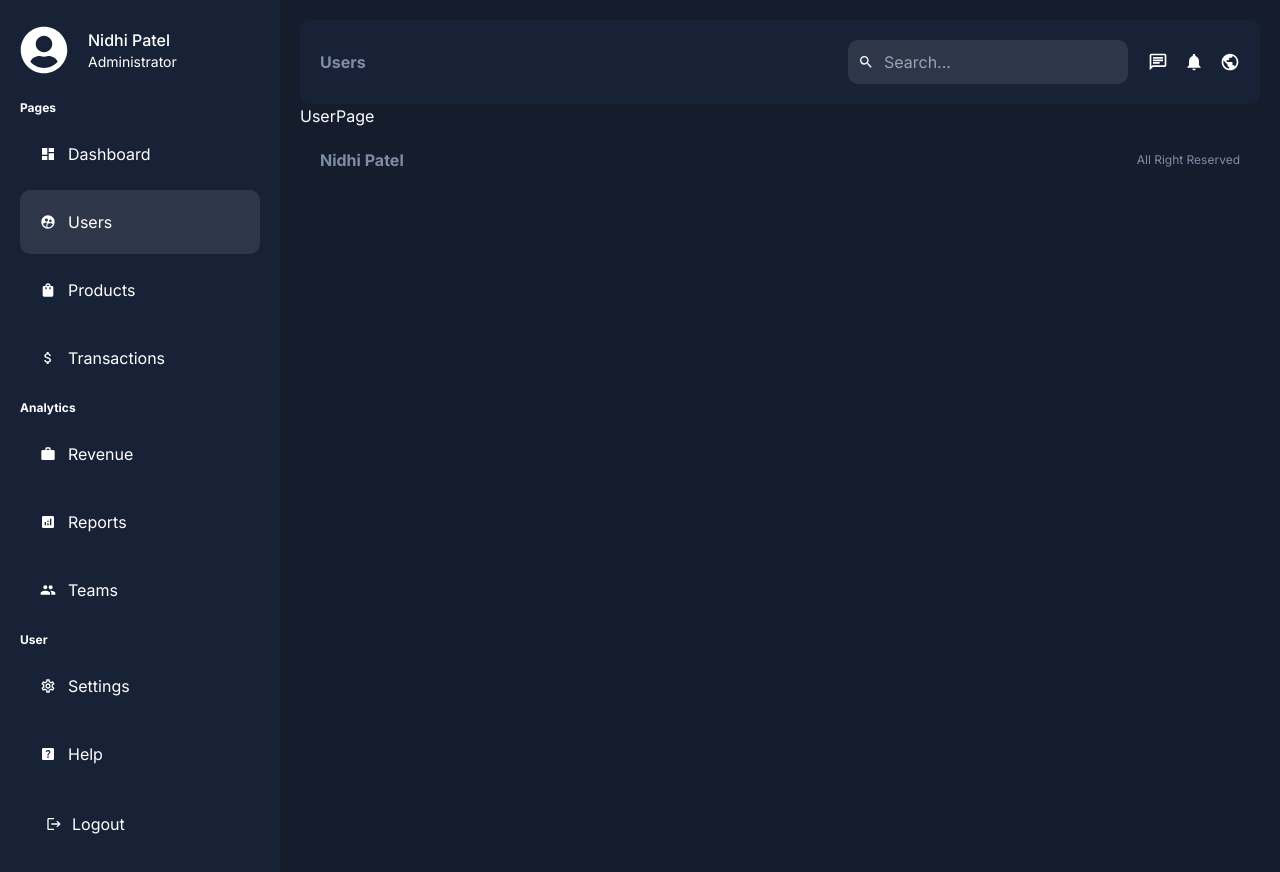
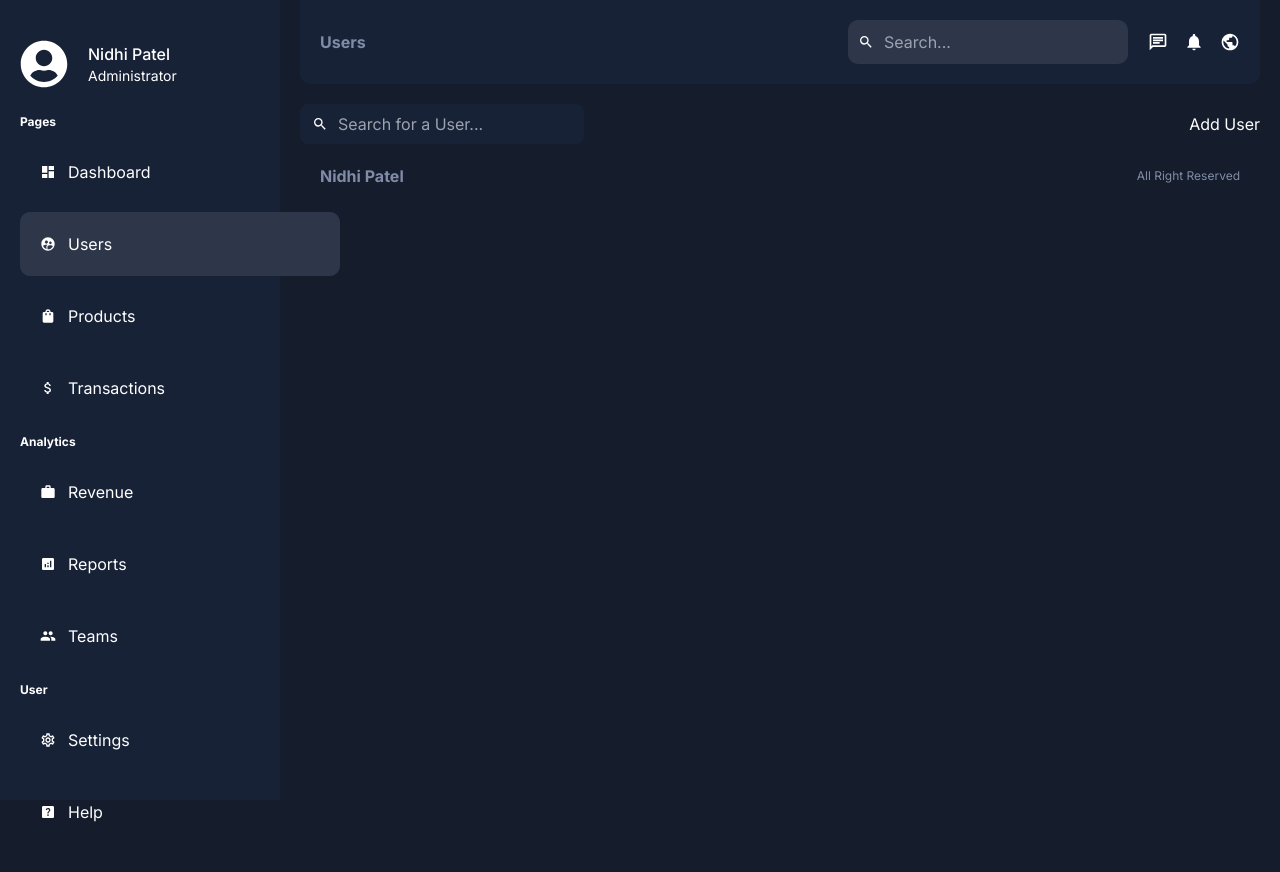
Before and after one commit to nidhip5/admin-dashboard, a Next.js app: page /dashboard/users in a window 1280 px wide. Shown: the top 872 px of the page. After the commit the page ends 800 px from the top, so only its background shows below. Built offline with nearby package versions, Linux system fonts and the light colour scheme.

Commit message:
sidebar and navbar position fixed and user page layout design started

```diff
--- a/app/dashboard/layout.js
+++ b/app/dashboard/layout.js
@@ -5,11 +5,11 @@ import Footer from "../ui/dashboard/footer/footer";
 
 const layout = ({ children }) => {
   return (
-    <div className="flex">
+    <div className="flex h-screen">
       <div className="flex-1 bg-admin-soft-color p-5">
         <Sidebar />
       </div>
-      <div className="p-5" style={{ flex: 4 }}>
+      <div className="mx-5" style={{ flex: 4 }}>
         <Navbar />
         {children}
         <Footer />
--- a/app/dashboard/users/page.js
+++ b/app/dashboard/users/page.js
@@ -1,7 +1,19 @@
+import Link from "next/link";
 import React from "react";
+import Search from "../../ui/dashboard/search/page";
 
 const UserPage = () => {
-  return <div>UserPage</div>;
+  return (
+    <div>
+      <div className="flex items-center justify-between mt-5">
+        <Search placeholder="Search for a User..." />
+        <Link href="/dashboard/users/add">
+          <button>Add User</button>
+        </Link>
+      </div>
+      <table></table>
+    </div>
+  );
 };
 
 export default UserPage;
--- a/app/ui/dashboard/navbar/navbar.js
+++ b/app/ui/dashboard/navbar/navbar.js
@@ -11,7 +11,7 @@ import {
 const Navbar = () => {
   const pathname = usePathname();
   return (
-    <div className="p-5 rounded-[10px] bg-admin-soft-color flex items-center justify-between">
+    <div className="p-5 rounded-b-[10px] bg-admin-soft-color flex items-center justify-between sticky top-0">
       <div className="text-[#7f8ca7] font-bold capitalize">
         {pathname.split("/").pop()}
       </div>
--- /dev/null
+++ b/app/ui/dashboard/search/page.js
@@ -0,0 +1,20 @@
+import React from "react";
+import { MdSearch } from "react-icons/md";
+
+const Search = ({ placeholder }) => {
+  return (
+    <div>
+      <div className="flex items-center justify-start">
+        <div className="gap-2.5 bg-admin-soft-color px-3 py-2 flex items-center rounded-lg">
+          <MdSearch />
+          <input
+            placeholder={placeholder}
+            className="bg-transparent border-none text-admin-color"
+          />
+        </div>
+      </div>
+    </div>
+  );
+};
+
+export default Search;
--- a/app/ui/dashboard/sidebar/menuLink/menuLink.js
+++ b/app/ui/dashboard/sidebar/menuLink/menuLink.js
@@ -8,7 +8,7 @@ const MenuLink = ({ list }) => {
   return (
     <Link
       href={list.path}
-      className={`p-5 flex items-center gap-3 my-1 rounded-[10px] hover:bg-admin-color ${
+      className={`p-5 flex items-center gap-3 my-2 rounded-[10px] hover:bg-admin-color ${
         pathname === list.path && "bg-admin-color"
       }`}
     >
--- a/app/ui/dashboard/sidebar/sidebar.js
+++ b/app/ui/dashboard/sidebar/sidebar.js
@@ -79,8 +79,8 @@ const menuItem = [
 ];
 const sidebar = () => {
   return (
-    <div className="sticky top-10">
-      <div className="flex items-center gap-5 mb-5">
+    <div className="fixed w-80 h-screen">
+      <div className="flex items-center gap-5 my-5">
         <FaUserCircle className="h-12 w-12" />
         <div className="flex flex-col">
           <span className="font-medium">Nidhi Patel</span>
```
